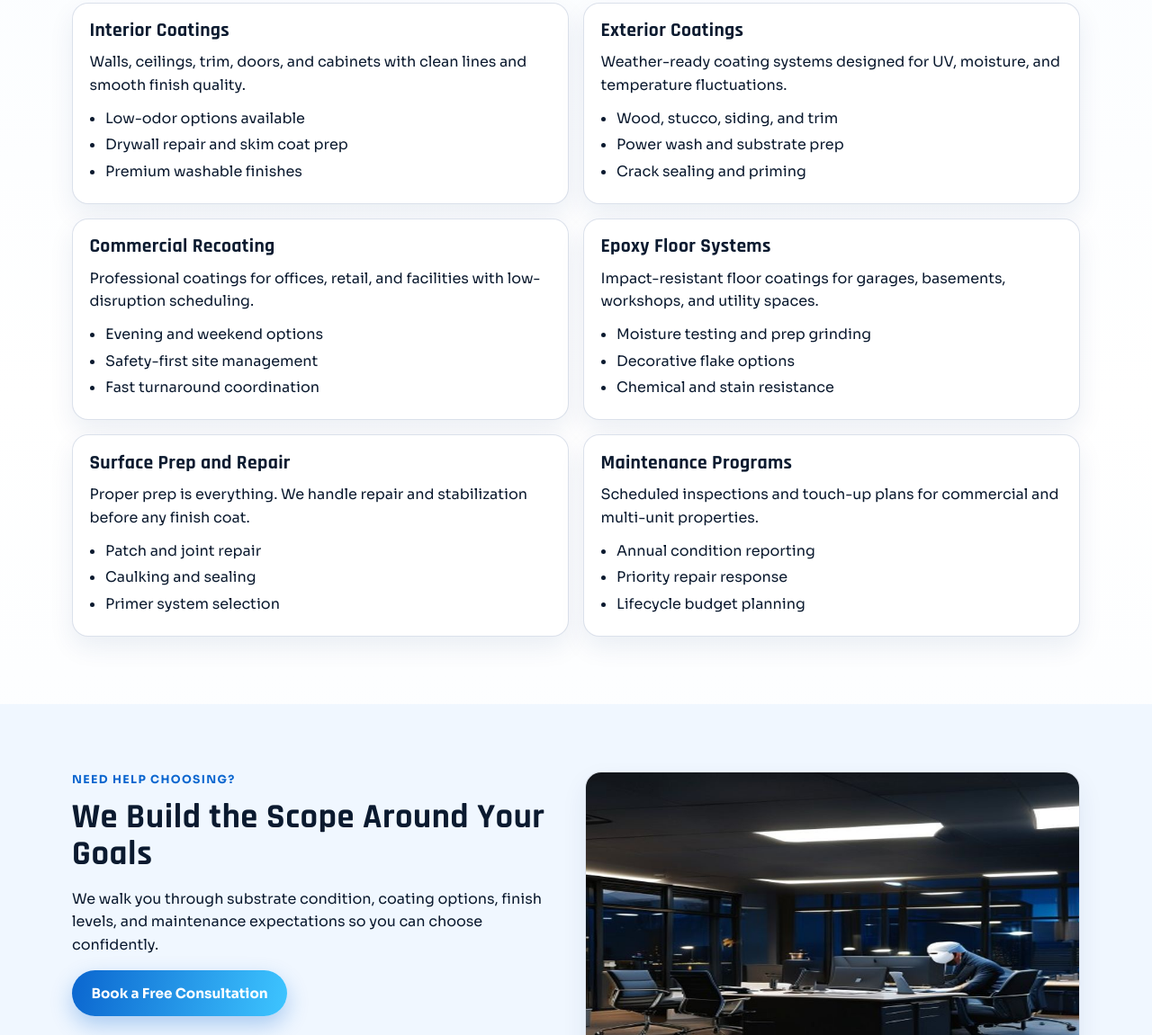
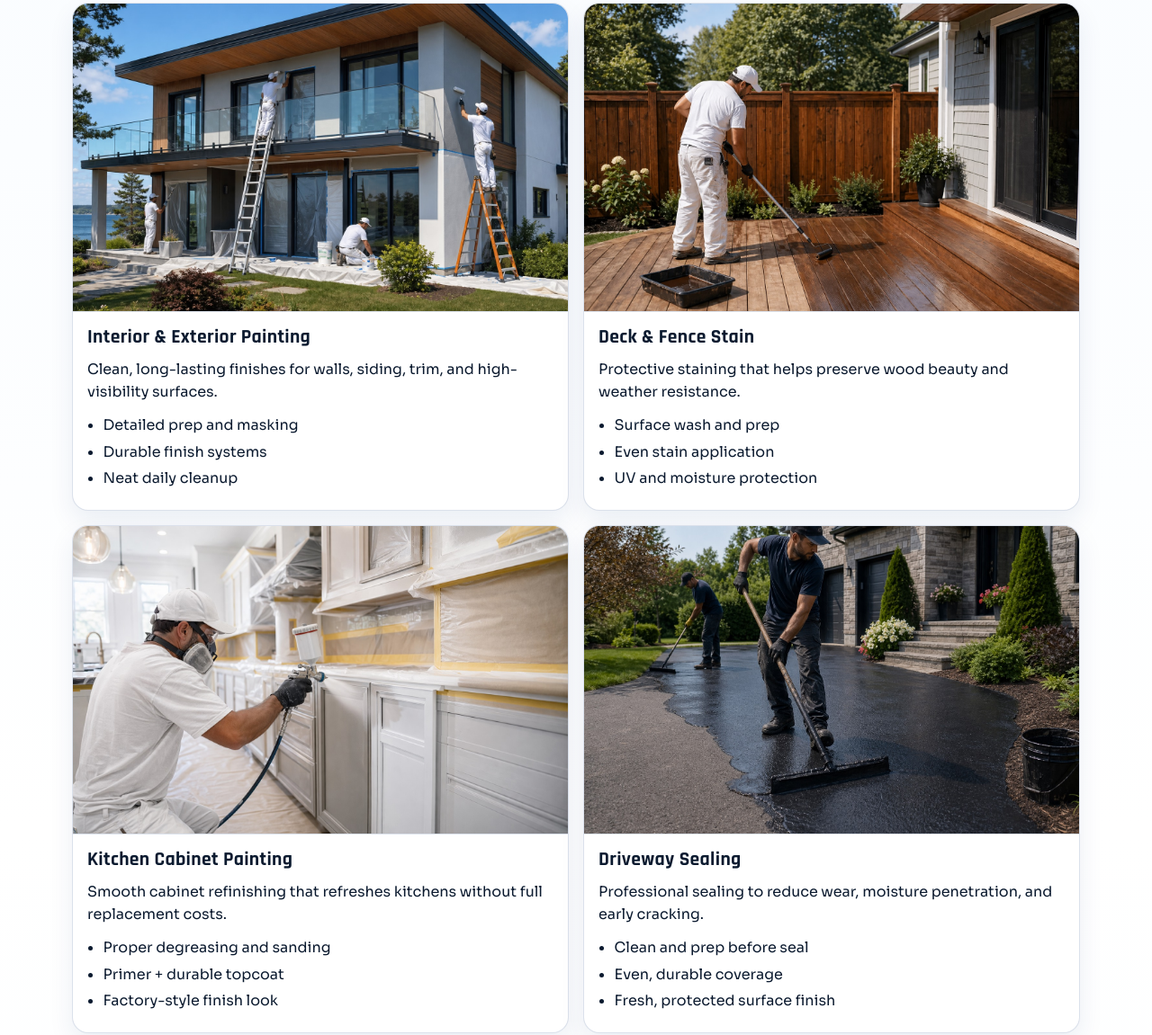
Before and after one commit to SimarChauhan/coating, a plain HTML site: page services.html in a window 1280 px wide. Shown: the part 598-1749 px from the top of the page at 90% size. Drawn offline with Linux system fonts and the light colour scheme.

Commit message:
Add realistic AI images for each service card

```diff
--- a/services.html
+++ b/services.html
@@ -6,7 +6,7 @@
     <title>Services | Atlantic Coating Experts</title>
     <meta
       name="description"
-      content="Explore interior, exterior, commercial, and specialty coating services from Atlantic Coating Experts."
+      content="Explore interior & exterior painting, deck and fence stain, kitchen cabinet painting, driveway sealing, and pressure washing services."
     />
     <link rel="canonical" href="https://atlanticcoatingexperts.ca/services.html" />
     <link rel="preconnect" href="https://fonts.googleapis.com" />
@@ -62,59 +62,75 @@
 
       <section class="section">
         <div class="container service-grid service-grid--wide">
-          <article class="service-card reveal">
-            <h3>Interior Coatings</h3>
-            <p>Walls, ceilings, trim, doors, and cabinets with clean lines and smooth finish quality.</p>
+          <article class="service-card service-card--media reveal">
+            <div class="service-card__media">
+              <img src="assets/realistic-exterior-team.jpg" alt="Interior and exterior painting service" loading="lazy" />
+            </div>
+            <div class="service-card__content">
+              <h3>Interior & Exterior Painting</h3>
+              <p>Clean, long-lasting finishes for walls, siding, trim, and high-visibility surfaces.</p>
               <ul class="bullet-list">
-              <li>Low-odor options available</li>
-              <li>Drywall repair and skim coat prep</li>
-              <li>Premium washable finishes</li>
+                <li>Detailed prep and masking</li>
+                <li>Durable finish systems</li>
+                <li>Neat daily cleanup</li>
               </ul>
+            </div>
           </article>
-          <article class="service-card reveal">
-            <h3>Exterior Coatings</h3>
-            <p>Weather-ready coating systems designed for UV, moisture, and temperature fluctuations.</p>
+          <article class="service-card service-card--media reveal">
+            <div class="service-card__media">
+              <img src="assets/realistic-deck-fence-stain.jpg" alt="Deck and fence stain service" loading="lazy" />
+            </div>
+            <div class="service-card__content">
+              <h3>Deck & Fence Stain</h3>
+              <p>Protective staining that helps preserve wood beauty and weather resistance.</p>
               <ul class="bullet-list">
-              <li>Wood, stucco, siding, and trim</li>
-              <li>Power wash and substrate prep</li>
-              <li>Crack sealing and priming</li>
+                <li>Surface wash and prep</li>
+                <li>Even stain application</li>
+                <li>UV and moisture protection</li>
               </ul>
+            </div>
           </article>
-          <article class="service-card reveal">
-            <h3>Commercial Recoating</h3>
-            <p>Professional coatings for offices, retail, and facilities with low-disruption scheduling.</p>
+          <article class="service-card service-card--media reveal">
+            <div class="service-card__media">
+              <img src="assets/realistic-cabinet-painting.jpg" alt="Kitchen cabinet painting service" loading="lazy" />
+            </div>
+            <div class="service-card__content">
+              <h3>Kitchen Cabinet Painting</h3>
+              <p>Smooth cabinet refinishing that refreshes kitchens without full replacement costs.</p>
               <ul class="bullet-list">
-              <li>Evening and weekend options</li>
-              <li>Safety-first site management</li>
-              <li>Fast turnaround coordination</li>
+                <li>Proper degreasing and sanding</li>
+                <li>Primer + durable topcoat</li>
+                <li>Factory-style finish look</li>
               </ul>
+            </div>
           </article>
-          <article class="service-card reveal">
-            <h3>Epoxy Floor Systems</h3>
-            <p>Impact-resistant floor coatings for garages, basements, workshops, and utility spaces.</p>
+          <article class="service-card service-card--media reveal">
+            <div class="service-card__media">
+              <img src="assets/realistic-driveway-sealing.jpg" alt="Driveway sealing service" loading="lazy" />
+            </div>
+            <div class="service-card__content">
+              <h3>Driveway Sealing</h3>
+              <p>Professional sealing to reduce wear, moisture penetration, and early cracking.</p>
               <ul class="bullet-list">
-              <li>Moisture testing and prep grinding</li>
-              <li>Decorative flake options</li>
-              <li>Chemical and stain resistance</li>
+                <li>Clean and prep before seal</li>
+                <li>Even, durable coverage</li>
+                <li>Fresh, protected surface finish</li>
               </ul>
+            </div>
           </article>
-          <article class="service-card reveal">
-            <h3>Surface Prep and Repair</h3>
-            <p>Proper prep is everything. We handle repair and stabilization before any finish coat.</p>
+          <article class="service-card service-card--media reveal">
+            <div class="service-card__media">
+              <img src="assets/realistic-pressure-washing.jpg" alt="Pressure washing service" loading="lazy" />
+            </div>
+            <div class="service-card__content">
+              <h3>Pressure Washing</h3>
+              <p>High-quality exterior cleaning for driveways, siding, decks, and pathways.</p>
               <ul class="bullet-list">
-              <li>Patch and joint repair</li>
-              <li>Caulking and sealing</li>
-              <li>Primer system selection</li>
+                <li>Dirt and buildup removal</li>
+                <li>Safe surface treatment</li>
+                <li>Pre-paint prep available</li>
               </ul>
-          </article>
-          <article class="service-card reveal">
-            <h3>Maintenance Programs</h3>
-            <p>Scheduled inspections and touch-up plans for commercial and multi-unit properties.</p>
-            <ul class="bullet-list">
-              <li>Annual condition reporting</li>
-              <li>Priority repair response</li>
-              <li>Lifecycle budget planning</li>
-            </ul>
+            </div>
           </article>
         </div>
       </section>
@@ -125,14 +141,14 @@
             <p class="eyebrow">Need Help Choosing?</p>
             <h2>We Build the Scope Around Your Goals</h2>
             <p>
-              We walk you through substrate condition, coating options, finish levels, and maintenance expectations so
-              you can choose confidently.
+              Tell us your property needs and we will recommend the right service package for your surfaces, timing,
+              and budget.
             </p>
             <a href="quote.html" class="btn">Book a Free Consultation</a>
           </div>
           <figure class="gallery-card reveal">
-            <img src="assets/ai-commercial-coating.jpg" alt="Commercial coating team at work" />
-            <figcaption>Custom scopes for homes, offices, and retail spaces</figcaption>
+            <img src="assets/realistic-cabinet-painting.jpg" alt="Professional cabinet painting project" />
+            <figcaption>Custom service plans for homes and properties across New Brunswick</figcaption>
           </figure>
         </div>
       </section>
--- a/styles.css
+++ b/styles.css
@@ -377,6 +377,26 @@ h3 {
   border: 1px solid var(--border);
   box-shadow: 0 12px 28px rgba(4, 47, 114, 0.08);
   transition: transform 0.24s ease, box-shadow 0.24s ease;
+}
+
+.service-card--media {
+  padding: 0;
+  overflow: hidden;
+}
+
+.service-card__media img {
+  width: 100%;
+  aspect-ratio: 16 / 10;
+  object-fit: cover;
+  border-bottom: 1px solid var(--border);
+}
+
+.service-card__content {
+  padding: 1rem 1rem 1.1rem;
+}
+
+.service-card__content p {
+  margin: 0;
 }
 
 .service-card:hover {
```
Also changed, not shown: assets/realistic-cabinet-painting.jpg (added), assets/realistic-deck-fence-stain.jpg (added), assets/realistic-driveway-sealing.jpg (added), assets/realistic-exterior-team.jpg (added), assets/realistic-pressure-washing.jpg (added). Lines whose indentation alone changed are shown as unchanged.
